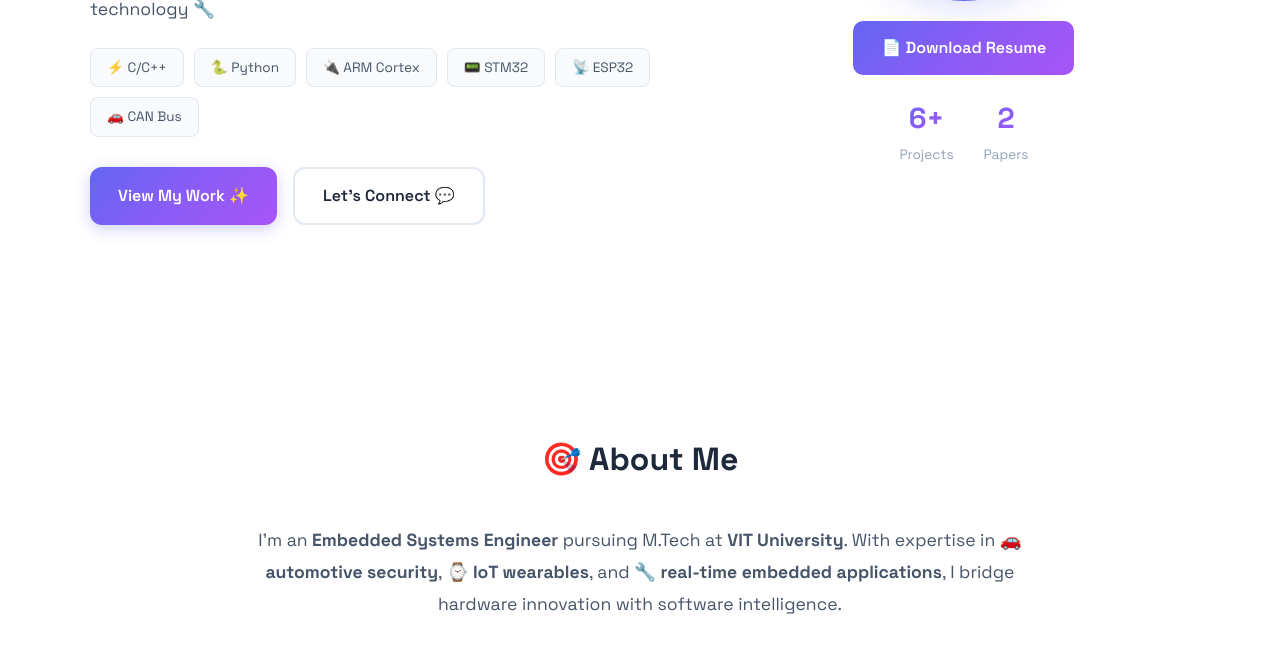
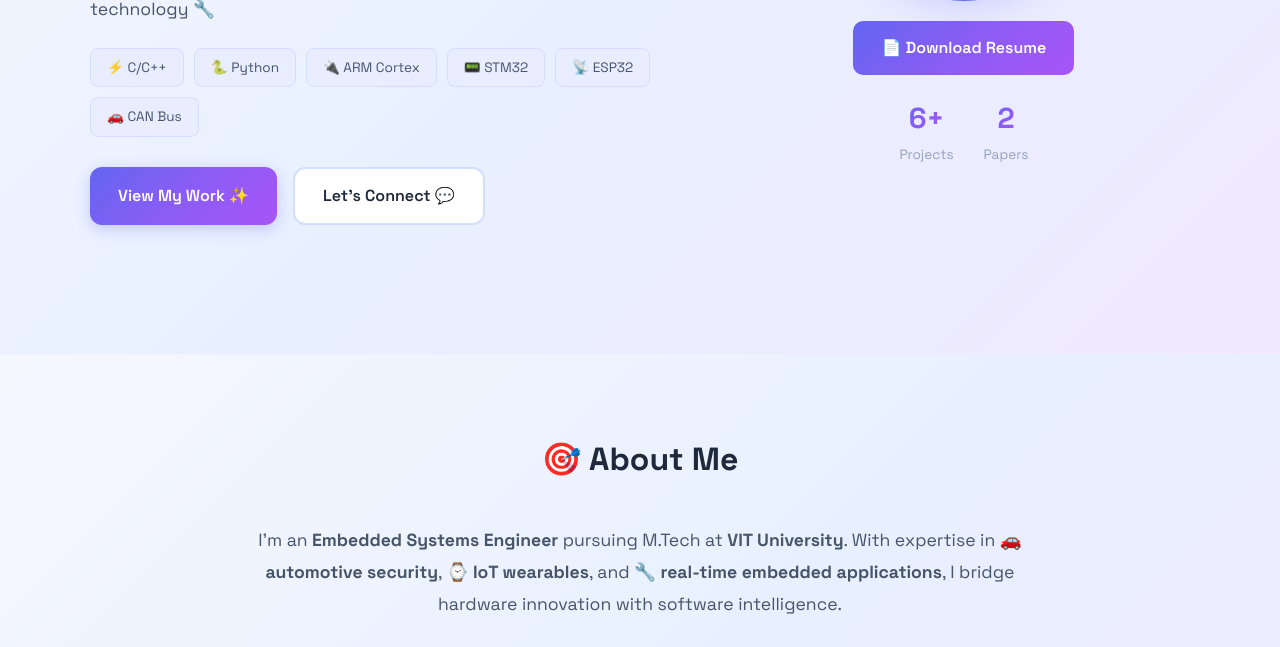
Before and after one commit to jonathansunil12345-lang/portfolio, a plain HTML site: page index.html in a window 1280 px wide. Shown: the part 446-1093 px from the top of the page. Drawn offline with Linux system fonts and the light colour scheme.

Commit message:
Add light gradient background, update education details
- Added soft blue/purple gradient background
- Navbar with blur effect
- B.Tech: APJ Abdul Kalam University (2020-2024)

Co-authored-by: factory-droid[bot] <138933559+factory-droid[bot]@users.noreply.github.com>

```diff
--- a/index.html
+++ b/index.html
@@ -272,9 +272,9 @@
                     <p>VIT University, Vellore</p>
                 </div>
                 <div class="edu-card">
-                    <span class="edu-year">2019 - 2023</span>
-                    <h3>📘 B.Tech in Electronics</h3>
-                    <p>Your Previous University</p>
+                    <span class="edu-year">2020 - 2024</span>
+                    <h3>📘 B.Tech in Electrical & Electronics</h3>
+                    <p>APJ Abdul Kalam Technological University</p>
                 </div>
             </div>
         </div>
--- a/styles.css
+++ b/styles.css
@@ -5,18 +5,19 @@
 }
 
 :root {
-    --bg-primary: #ffffff;
-    --bg-secondary: #f8fafc;
+    --bg-primary: #f0f4ff;
+    --bg-secondary: #e8eeff;
     --bg-card: #ffffff;
+    --bg-gradient: linear-gradient(135deg, #f5f7ff 0%, #e8f0ff 50%, #f0e8ff 100%);
     --text-primary: #1e293b;
     --text-secondary: #475569;
     --text-muted: #94a3b8;
     --accent-primary: #6366f1;
     --accent-secondary: #8b5cf6;
     --gradient-primary: linear-gradient(135deg, #6366f1 0%, #8b5cf6 50%, #a855f7 100%);
-    --border-color: #e2e8f0;
-    --shadow: 0 4px 20px rgba(0, 0, 0, 0.08);
-    --shadow-hover: 0 8px 30px rgba(99, 102, 241, 0.15);
+    --border-color: #d4deff;
+    --shadow: 0 4px 20px rgba(99, 102, 241, 0.1);
+    --shadow-hover: 0 8px 30px rgba(99, 102, 241, 0.2);
     --transition: all 0.3s ease;
 }
 
@@ -25,6 +26,7 @@ body.dark-mode {
     --bg-primary: #0f172a;
     --bg-secondary: #1e293b;
     --bg-card: #1e293b;
+    --bg-gradient: linear-gradient(135deg, #0f172a 0%, #1a1f3c 50%, #1e1a2e 100%);
     --text-primary: #f1f5f9;
     --text-secondary: #94a3b8;
     --text-muted: #64748b;
@@ -39,7 +41,8 @@ html {
 
 body {
     font-family: 'Space Grotesk', -apple-system, BlinkMacSystemFont, sans-serif;
-    background: var(--bg-primary);
+    background: var(--bg-gradient);
+    background-attachment: fixed;
     color: var(--text-primary);
     line-height: 1.6;
     transition: background 0.3s, color 0.3s;
@@ -90,7 +93,9 @@ body {
     right: 0;
     z-index: 1000;
     padding: 16px 0;
-    background: var(--bg-primary);
+    background: rgba(240, 244, 255, 0.85);
+    backdrop-filter: blur(10px);
+    -webkit-backdrop-filter: blur(10px);
     border-bottom: 1px solid var(--border-color);
     transition: background 0.3s;
 }
```
